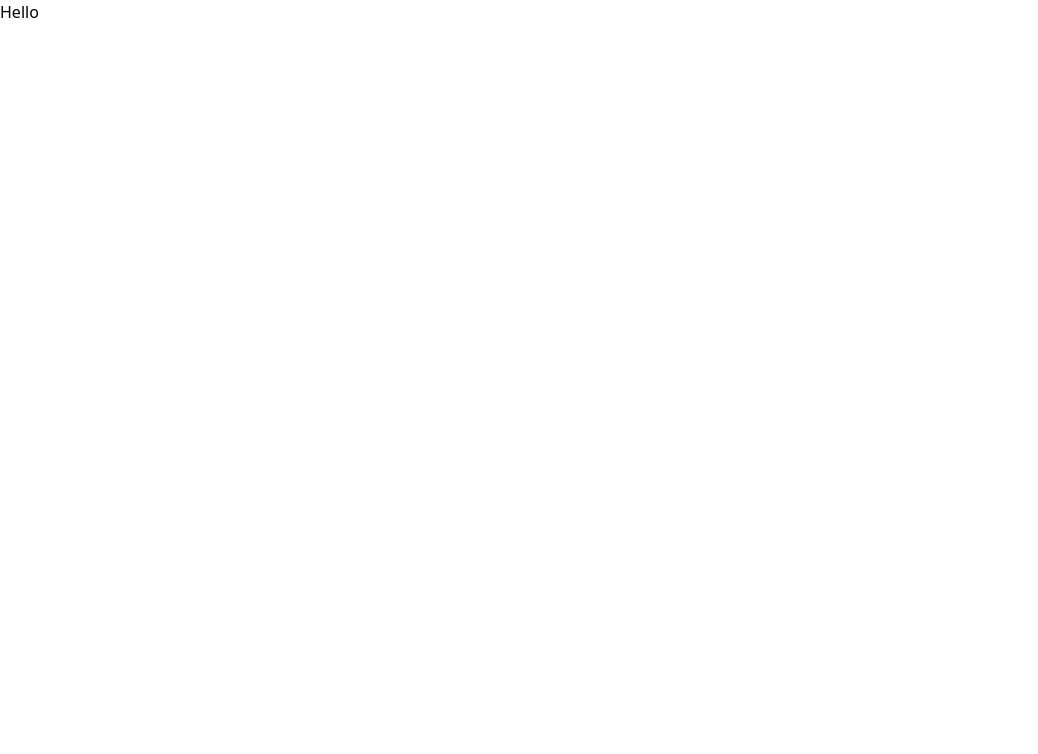
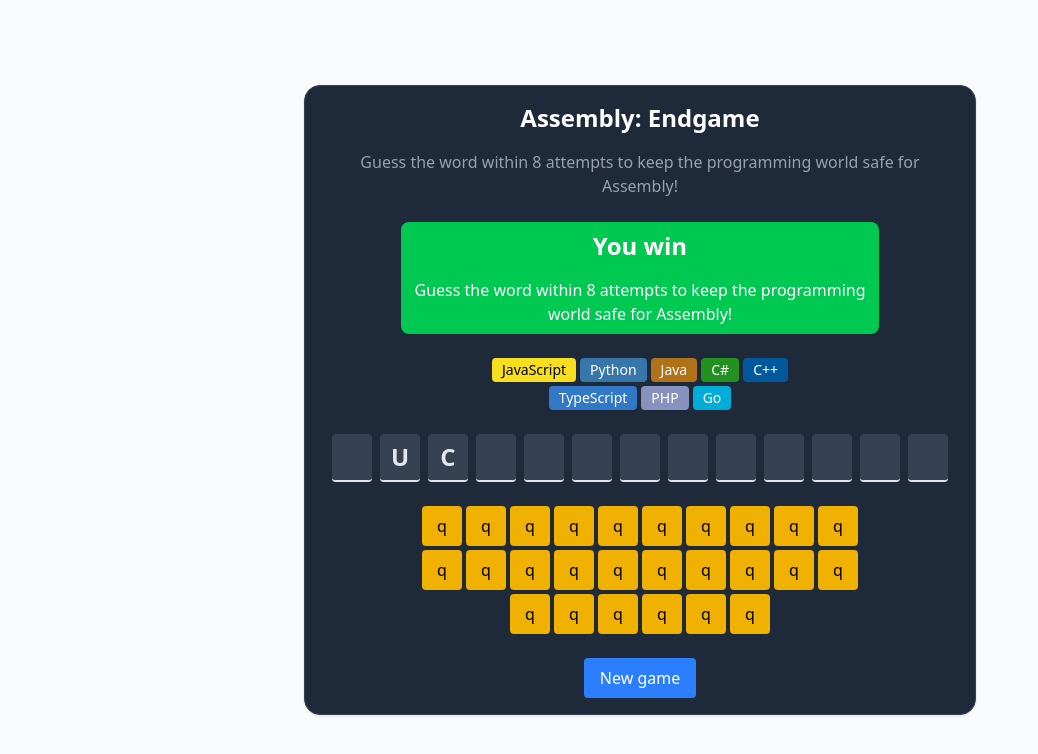
Before and after one commit to AbdulbositGo/React-Tutorial, a React (Vite) app in the folder scrimba/Assembly-End-Game/: page / in a window 1280 px wide. Shown: the top 754 px of the page, without its empty margins (0-1038 px from the left). Built offline with nearby package versions, Linux system fonts and the light colour scheme.

Commit message:
feat: implement main game components including Header, Status, Budges, Words, and Main with styling and language support

```diff
--- a/scrimba/Assembly-End-Game/src/App.jsx
+++ b/scrimba/Assembly-End-Game/src/App.jsx
@@ -1,9 +1,24 @@
+import Main from "./components/Main"
+import Header from "./components/Header"
+import Status from "./components/Status"
+import Words from "./components/Words"
+import Budges from "./components/Budges"
+import { Languages } from './languages'
+
 
 function App() {
 
   return (
     <>
-      <h1>Hello</h1>
+      <section className="bg-gray-50 dark:bg-gray-900 flex flex-col items-center justify-center px-6 py-8 mx-auto h-screen lg:py-0">
+        <div className="p-4 w-full flex flex-col gap-6 rounded-2xl min-h-1/2 max-h-9/10 shadow border max-w-2xl bg-gray-800 border-gray-700">
+          <Header />
+          <Status />
+          <Budges languages={Languages} />
+          <Words />
+          <Main />
+        </div>
+      </section>
     </>
   )
 }
--- /dev/null
+++ b/scrimba/Assembly-End-Game/src/components/Budges.jsx
@@ -0,0 +1,14 @@
+
+const Budges = ({ languages }) => {
+    let languageElements = languages.map(lan => (
+        <span style={{ backgroundColor: lan.backgroundColor, color: lan.color }} className="text-sm font-medium px-2.5 py-0.5 rounded-sm">{lan.name}</span>
+    )
+    )
+    return (
+        <div className="flex flex-wrap justify-center items-center gap-1 max-w-1/2 m-auto">
+            {languageElements}
+        </div>
+    );
+}
+
+export default Budges;
--- /dev/null
+++ b/scrimba/Assembly-End-Game/src/components/Header.jsx
@@ -0,0 +1,12 @@
+const Header = () => {
+    return (
+        <header className="text-center text-white space-y-4">
+            <h1 className="text-2xl font-semibold">Assembly: Endgame</h1>
+            <p className="text-gray-400">
+                Guess the word within 8 attempts to keep the programming world safe for Assembly!
+            </p>
+        </header>
+    );
+}
+
+export default Header;
--- /dev/null
+++ b/scrimba/Assembly-End-Game/src/components/Main.jsx
@@ -0,0 +1,41 @@
+const Main = () => {
+    return (
+        <div >
+
+            <div className="flex flex-wrap justify-center max-w-3/4 m-auto gap-1">
+                <button className="size-10 p-1 rounded bg-yellow-500">q</button>
+                <button className="size-10 p-1 rounded bg-yellow-500">q</button>
+                <button className="size-10 p-1 rounded bg-yellow-500">q</button>
+                <button className="size-10 p-1 rounded bg-yellow-500">q</button>
+                <button className="size-10 p-1 rounded bg-yellow-500">q</button>
+                <button className="size-10 p-1 rounded bg-yellow-500">q</button>
+                <button className="size-10 p-1 rounded bg-yellow-500">q</button>
+                <button className="size-10 p-1 rounded bg-yellow-500">q</button>
+                <button className="size-10 p-1 rounded bg-yellow-500">q</button>
+                <button className="size-10 p-1 rounded bg-yellow-500">q</button>
+                <button className="size-10 p-1 rounded bg-yellow-500">q</button>
+                <button className="size-10 p-1 rounded bg-yellow-500">q</button>
+                <button className="size-10 p-1 rounded bg-yellow-500">q</button>
+                <button className="size-10 p-1 rounded bg-yellow-500">q</button>
+                <button className="size-10 p-1 rounded bg-yellow-500">q</button>
+                <button className="size-10 p-1 rounded bg-yellow-500">q</button>
+                <button className="size-10 p-1 rounded bg-yellow-500">q</button>
+                <button className="size-10 p-1 rounded bg-yellow-500">q</button>
+                <button className="size-10 p-1 rounded bg-yellow-500">q</button>
+                <button className="size-10 p-1 rounded bg-yellow-500">q</button>
+                <button className="size-10 p-1 rounded bg-yellow-500">q</button>
+                <button className="size-10 p-1 rounded bg-yellow-500">q</button>
+                <button className="size-10 p-1 rounded bg-yellow-500">q</button>
+                <button className="size-10 p-1 rounded bg-yellow-500">q</button>
+                <button className="size-10 p-1 rounded bg-yellow-500">q</button>
+                <button className="size-10 p-1 rounded bg-yellow-500">q</button>
+            </div>
+            <div className="flex justify-center mt-6">
+                <button className="text-white py-2 px-4 rounded bg-blue-500">New game</button>
+
+            </div>
+        </div>
+    );
+}
+
+export default Main;
--- /dev/null
+++ b/scrimba/Assembly-End-Game/src/components/Status.jsx
@@ -0,0 +1,12 @@
+const Status = () => {
+    return (
+        <div className="bg-green-500 p-2 w-3/4 text-white text-center space-y-4 m-auto rounded-lg">
+            <h1 className="text-2xl font-semibold">You win</h1>
+            <p className="">
+                Guess the word within 8 attempts to keep the programming world safe for Assembly!
+            </p>
+        </div>
+    );
+}
+
+export default Status;
--- /dev/null
+++ b/scrimba/Assembly-End-Game/src/components/Words.jsx
@@ -0,0 +1,21 @@
+const Words = () => {
+    return (
+        <div className="flex gap-2 justify-center">
+            <span className="w-10 h-12 bg-gray-700 rounded text-gray-200 border-b-2 border-gray-200 text-2xl font-bold flex text-center items-center justify-center"></span>
+            <span className="w-10 h-12 bg-gray-700 rounded text-gray-200 border-b-2 border-gray-200 text-2xl font-bold flex text-center items-center justify-center">U</span>
+            <span className="w-10 h-12 bg-gray-700 rounded text-gray-200 border-b-2 border-gray-200 text-2xl font-bold flex text-center items-center justify-center">C</span>
+            <span className="w-10 h-12 bg-gray-700 rounded text-gray-200 border-b-2 border-gray-200 text-2xl font-bold flex text-center items-center justify-center"></span>
+            <span className="w-10 h-12 bg-gray-700 rounded text-gray-200 border-b-2 border-gray-200 text-2xl font-bold flex text-center items-center justify-center"></span>
+            <span className="w-10 h-12 bg-gray-700 rounded text-gray-200 border-b-2 border-gray-200 text-2xl font-bold flex text-center items-center justify-center"></span>
+            <span className="w-10 h-12 bg-gray-700 rounded text-gray-200 border-b-2 border-gray-200 text-2xl font-bold flex text-center items-center justify-center"></span>
+            <span className="w-10 h-12 bg-gray-700 rounded text-gray-200 border-b-2 border-gray-200 text-2xl font-bold flex text-center items-center justify-center"></span>
+            <span className="w-10 h-12 bg-gray-700 rounded text-gray-200 border-b-2 border-gray-200 text-2xl font-bold flex text-center items-center justify-center"></span>
+            <span className="w-10 h-12 bg-gray-700 rounded text-gray-200 border-b-2 border-gray-200 text-2xl font-bold flex text-center items-center justify-center"></span>
+            <span className="w-10 h-12 bg-gray-700 rounded text-gray-200 border-b-2 border-gray-200 text-2xl font-bold flex text-center items-center justify-center"></span>
+            <span className="w-10 h-12 bg-gray-700 rounded text-gray-200 border-b-2 border-gray-200 text-2xl font-bold flex text-center items-center justify-center"></span>
+            <span className="w-10 h-12 bg-gray-700 rounded text-gray-200 border-b-2 border-gray-200 text-2xl font-bold flex text-center items-center justify-center"></span>
+        </div>
+    );
+}
+
+export default Words;
--- /dev/null
+++ b/scrimba/Assembly-End-Game/src/languages.js
@@ -0,0 +1,52 @@
+export const Languages = [
+    {
+        name: "JavaScript",
+        backgroundColor: "#f7df1e",
+        color: "#000000"
+    },
+    {
+        name: "Python",
+        backgroundColor: "#3776AB",
+        color: "#ffffff"
+    },
+    {
+        name: "Java",
+        backgroundColor: "#b07219",
+        color: "#ffffff"
+    },
+    {
+        name: "C#",
+        backgroundColor: "#239120",
+        color: "#ffffff"
+    },
+    {
+        name: "C++",
+        backgroundColor: "#00599C",
+        color: "#ffffff"
+    },
+    {
+        name: "TypeScript",
+        backgroundColor: "#3178C6",
+        color: "#ffffff"
+    },
+    {
+        name: "PHP",
+        backgroundColor: "#8892BF",
+        color: "#ffffff"
+    },
+    {
+        name: "Go",
+        backgroundColor: "#00ADD8",
+        color: "#ffffff"
+    }
+    // {
+    //     name: "Ruby",
+    //     backgroundColor: "#701516",
+    //     color: "#ffffff"
+    // },
+    // {
+    //     name: "Swift",
+    //     backgroundColor: "#FA7343",
+    //     color: "#ffffff"
+    // }
+];
```
